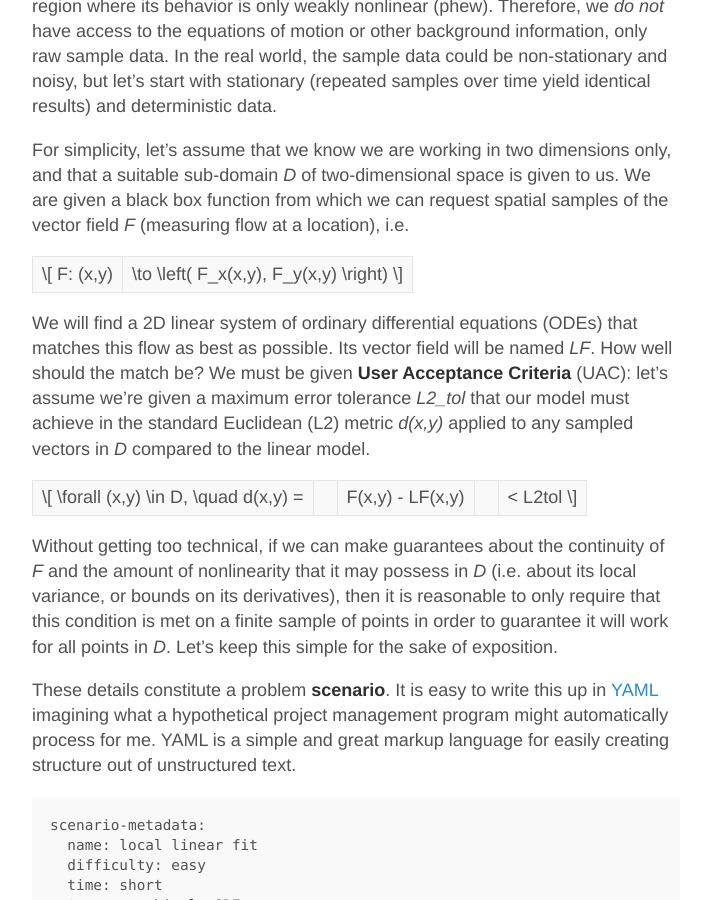
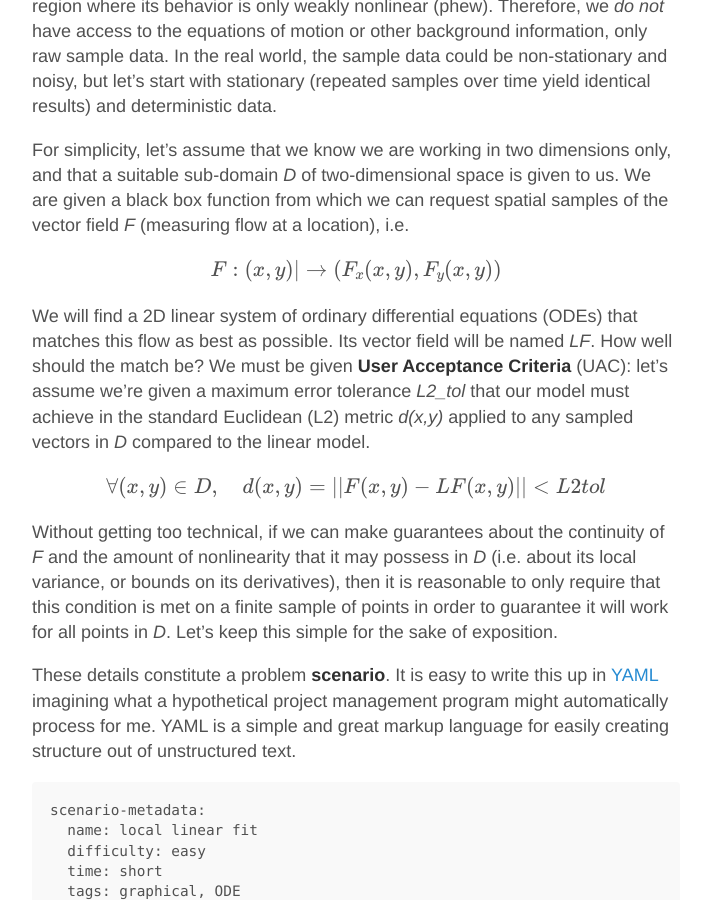
Before and after one commit to robclewley/robclewley.github.io, a Jekyll site: the page built from _posts/2015-04-06-capturing-the-provenance-of-model-prototyping-and-development.md, in a window 1280 px wide and 900 px high, scrolled down 2950 px. Shown: the whole window, without its empty margins (284-986 px from the left). Built offline with Jekyll 4.4.1, drawn with Linux system fonts in a browser that asks for light colours; Markdown is read by kramdown in place of the engine named in the settings; formulas are drawn with MathJax 3; comment, search, counter and statistics services are not loaded.

Commit message:
MathJax tweaking 3

```diff
--- a/_posts/2015-04-06-capturing-the-provenance-of-model-prototyping-and-development.md
+++ b/_posts/2015-04-06-capturing-the-provenance-of-model-prototyping-and-development.md
@@ -155,7 +155,7 @@ space is given to us. We are given a black box function from which we
 can request spatial samples of the vector field *F* (measuring flow at
 a location), i.e.
 
-\\[ F: (x,y) |\to \left( F_x(x,y), F_y(x,y) \right) \\]
+$$ F: (x,y) |\to \left( F_x(x,y), F_y(x,y) \right) $$
 
 We will find a 2D linear system of ordinary differential equations
 (ODEs) that matches this flow as best as possible. Its vector field
@@ -165,7 +165,7 @@ error tolerance *L2_tol* that our model must achieve in the standard Euclidean
 (L2) metric *d(x,y)* applied to any sampled vectors in *D* compared to the linear
 model.
 
-\\[ \forall (x,y) \in D, \quad d(x,y) = || F(x,y) - LF(x,y) || < L2tol \\]
+$$ \forall (x,y) \in D, \quad d(x,y) = || F(x,y) - LF(x,y) || < L2tol $$
 
 Without getting too technical, if we can make guarantees about the
 continuity of *F* and the amount of nonlinearity that it may possess
```
